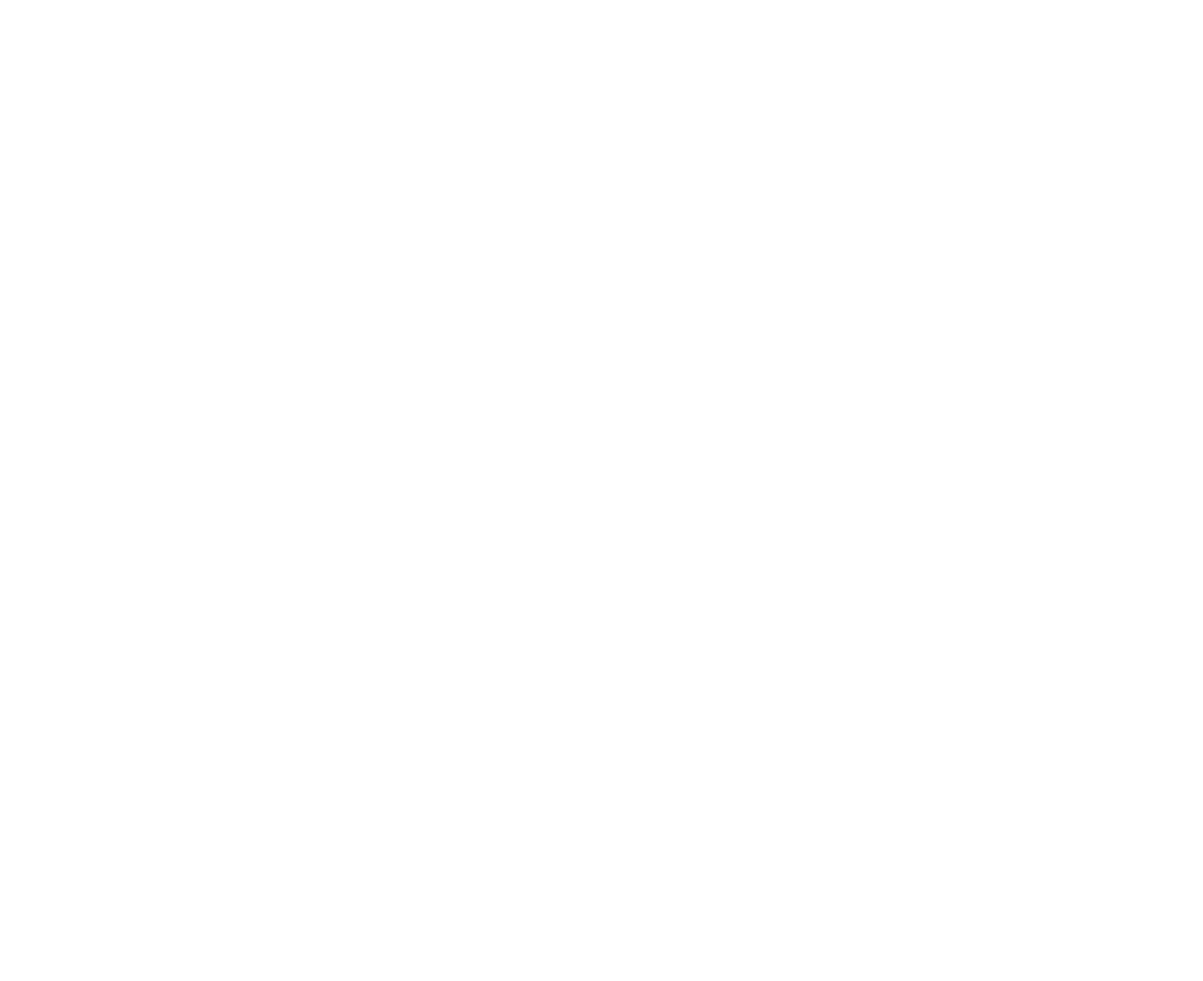
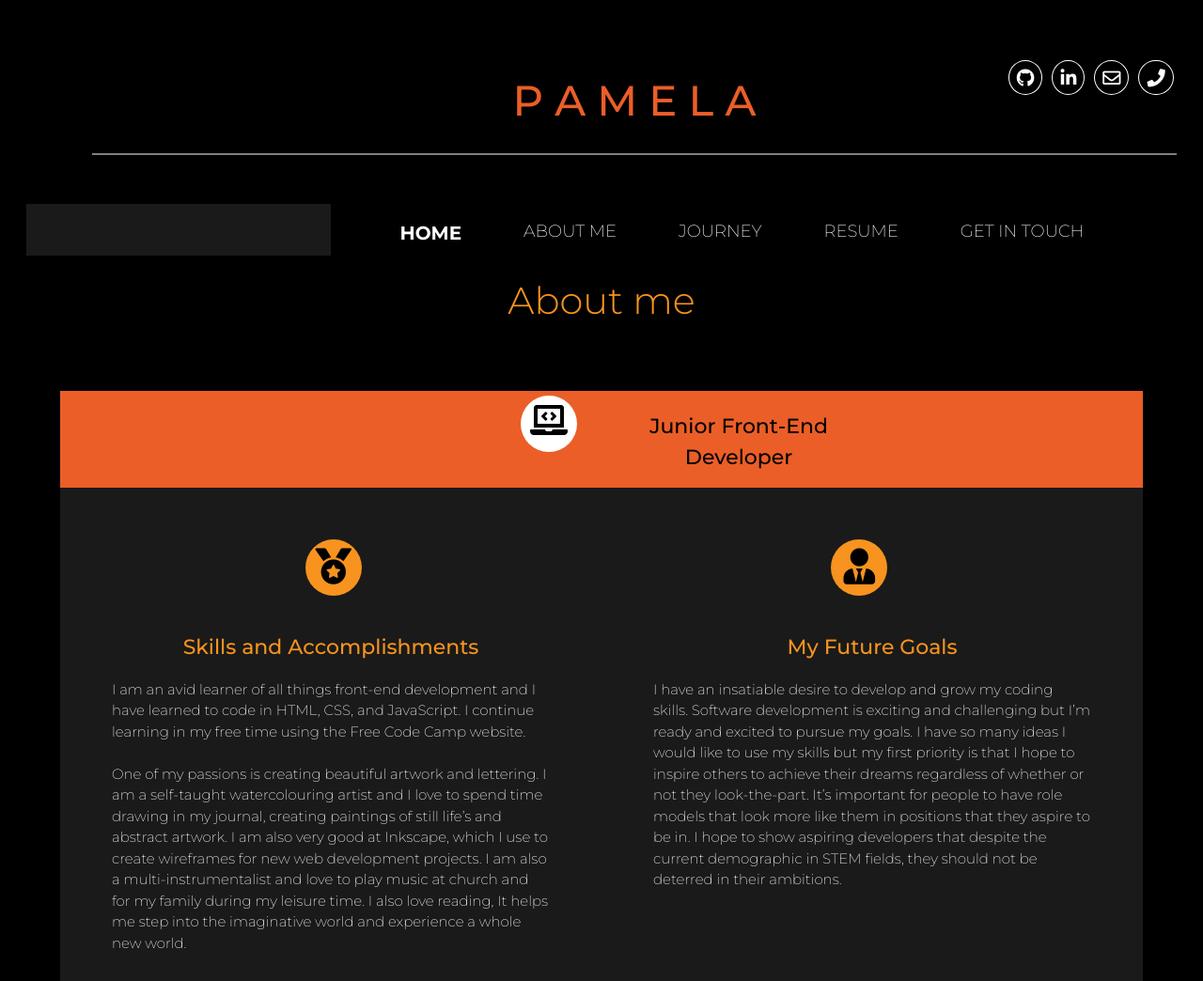
Before and after one commit to Pamela-Sikhotha/Porfolio-Website, a plain HTML site: page aboutMe.html in a window 1280 px wide. Shown: the top 1044 px of the page at 94% size. Before the commit the page ends 800 px from the top, so only its background shows below. Drawn offline with nearby package versions, Linux system fonts and the light colour scheme.

Commit message:
add my about me page

```diff
--- a/aboutMe.html
+++ b/aboutMe.html
@@ -0,0 +1,197 @@
+<html lang="en">
+<head>
+    <meta charset="UTF-8">
+    <meta name="viewport" content="width=device-width, initial-scale=1.0">
+
+    <!-- link to bootsrap -->
+    <link rel="stylesheet" href="https://stackpath.bootstrapcdn.com/bootstrap/4.1.3/css/bootstrap.min.css" integrity="sha384-MCw98/SFnGE8fJT3GXwEOngsV7Zt27NXFoaoApmYm81iuXoPkFOJwJ8ERdknLPMO" crossorigin="anonymous">
+
+    <!--fontawesome link-->
+    <link rel="stylesheet" href="assets/fontawesome/css/all.min.css">
+
+     <!--Google fonts link-->
+     <link href="https://fonts.googleapis.com/css2?family=Montserrat:wght@200;300;400;500;700&display=swap" rel="stylesheet">
+
+
+    <!-- link to stylesheet -->
+    <link rel="stylesheet" href="css/mystylesheet.css">
+
+    <title>Pamela Sikhotha</title>
+</head>
+<body>
+    <!-- header -->
+
+    <!-- Social Icons--------------------------------------------------------------------------------------------------------->
+<div class="container-fluid icons">
+    <div class="row my-3 headerSection">
+        <div class="social-icons col-sm-12 col-lg-3 order-lg-last headerSection">
+
+             <!--github icon-->
+            <a href="https://github.com/Pamela-Sikhotha"><i class="fab fa-github mediaIcons"></i></a>
+
+            <!--Linkedin icon-->
+            <a href="https://www.linkedin.com/in/pamela-sikhotha-243341146/"><i class="fab fa-linkedin-in mediaIcons"></i></a>
+
+             <!--mail icon-->
+            <a href="mailto:pamelanele98@gmail.com"><i class="far fa-envelope mediaIcons"></i></a>
+
+             <!--phone icon-->
+            <a href="tel: +27788546176"><i class="fas fa-phone mediaIcons"></i></a>
+
+            <i class="fas fa-bars NavbarIcon hide-on-desktop" onclick="openNav()"></i>
+        </div>
+
+        <div class="menu col-2">
+
+            <!--the overlay------------------------------------------------------------------------------------------------------->
+            <div id="myNav" class="overlay hide-on-desktop">
+                <a href="javascript:void(0)" class="closebtn" onclick="closeNav()">&times;</a>
+
+                <!--Overlay content----------------------------------------------------------------->
+                <div class="overlay-content">
+                    <a href="index.html">home</a>
+                    <a href="aboutMe.html">about me</a>
+                    <a href="journey.html">journey</a>
+                    <a href="resume.html">resume</a>
+                    <a href="">Get In touch</a>
+                </div>
+
+                <div class="navbar-brand col-4 mobile-only tablet-only" id="menuToggle">
+
+                    <!-- the overlay navigation menu-->
+                    <div class="d-flex flex-row-reverse"></div>
+                </div>
+            </div>
+        </div>
+
+        <div class="col-sm-12 col-lg-6 offset-lg-3 text-center headerSection"><h1>P A M E L A </h1></div>
+
+    </div>
+
+    <hr class="hrLine">
+
+    <div class="row hide-on-mobile show-on-desktop">
+
+              <!-- Desktop NavBar ---------------------------------------------->
+
+    <nav class="navbar navbar-expand-lg navbar-white desktop-only desktopNavbar">
+
+        <button class="navbar-toggler" type="button" data-toggle="collapse" data-target="#navbarNav" aria-controls="navbarNav" aria-expanded="false" aria-label="Toggle navigation">
+          <span class="navbar-toggler-icon"></span>
+        </button>
+        <div class="collapse navbar-collapse" id="navbarNav">
+          <ul class="navbar-nav">
+            <li class="nav-item active">
+              <a class="nav-link" href="index.html"><strong class="navigation1">HOME</strong> <span class="sr-only">(current)</span></a>
+            </li>
+            <li class="nav-item">
+              <a class="nav-link" href="aboutMe.html"> <strong class="navigation">ABOUT ME</strong> </a>
+            </li>
+            <li class="nav-item">
+              <a class="nav-link" href="journey.html"><strong class="navigation">JOURNEY</strong> </a>
+            </li>
+            <li class="nav-item">
+              <a class="nav-link" href="resume.html"><strong class="navigation">RESUME</strong> </a>
+            </li>
+            <li class="nav-item">
+              <a class="nav-link" href="getInTouch.html"><strong class="navigation">GET IN TOUCH</strong></a>
+            </li>
+          </ul>
+        </div>
+      </nav>
+        <!-- </div> -->
+    </div>
+</div>
+
+<!-- About me section --------------------------------------------------------->
+ <h2 class="subHeading">About me</h2>
+ <div class="container-fluid my-5 aboutMe">
+     <div class="row">
+
+            <div class="col-sm-12 col-lg-6 orangeDesktop">
+                 <!-- laptop icon -->
+                 <i class="fas fa-laptop-code laptopIcon"></i>
+
+
+                </div>
+                <div class="col-sm-12 col-lg-6 orangeDesktop">
+                <p class="developerText juniorText">Junior Front-End Developer</p>
+
+                </div>
+
+     </div>
+
+           <div class="row">
+             <div class="col-sm-12 col-lg-6 col-xl-6">
+                 <!--medal icon-->
+                <i class="fas fa-medal medalIcon"></i>
+                 <div><p class="developerText">Skills and Accomplishments</p></div>
+                <div>
+                    <p class="col-sm-12 paras texting"> I am an avid learner of all   things  front-end development and I have learned to code in HTML, CSS, and JavaScript. I continue learning in my free time using the Free Code Camp website.
+                        <br><br>
+                       One of my passions is creating beautiful artwork and lettering. I am a self-taught watercolouring artist and I love to spend time drawing in my journal, creating paintings of still life’s and abstract artwork. I am also very good at Inkscape, which I use to create wireframes for new web development projects. I am also a multi-instrumentalist and love to play music at church and for my family during my leisure time. I also love reading, It helps me step into the imaginative world and experience a whole new world.</p>
+                </div>
+             </div>
+
+
+             <div class="col-sm-12 col-lg-6 col-xl-6">
+                <i class="fas fa-user-tie userIcon"></i>
+                <div><p class="developerText">My Future Goals</p></div>
+                <div>
+                    <p class="col-sm-12 paras texting">
+                        I have an insatiable desire to develop and grow my coding skills. Software development is exciting and challenging but I’m ready and excited to pursue my goals. I have so many ideas I would like to use my skills but my first priority is that I hope to inspire others to achieve their dreams regardless of whether or not they look-the-part.  It’s important for people to have role models that look more like them in positions that they aspire to be in. I hope to show aspiring developers that despite the current demographic in STEM fields, they should not be deterred in their ambitions.
+
+                    </p>
+                </div>
+             </div>
+
+     </div>
+ </div>
+
+ <br>
+
+<!--Footer------------------------------------------------->
+
+ <div class="media text-center footer">
+    <div class=" my-3">
+      <div class="col-12 col-xl-12">
+
+        <!--github Icon-->
+        <a href="https://github.com/Pamela-Sikhotha"><i class="fab fa-github footerIcons"></i></a>
+
+         <!--LinkedIn Icon-->
+          <a href="https://www.linkedin.com/in/pamela-sikhotha-243341146/"><i class="fab fa-linkedin-in footerIcons"></i></a>
+
+
+         <!--Email Icon-->
+          <a href="mailto:pamelanele98@gmail.com"><i class="far fa-envelope footerIcons"></i></a>
+
+
+         <!--Phone Icon-->
+          <a href="tel: +27788546176"><i class="fas fa-phone footerIcons"></i></a>
+
+
+      </div>
+    </div>
+
+  </div>
+  <p class="copy">Copyright © 2020, made by <strong class="programmer">Pamela Sikhotha</strong></p>
+
+
+
+
+
+
+
+
+
+
+      <script src="js/scripts.js"></script>
+      <!-- link to bootstrap js -->
+      <script src="https://code.jquery.com/jquery-3.3.1.slim.min.js" integrity="sha384-q8i/X+965DzO0rT7abK41JStQIAqVgRVzpbzo5smXKp4YfRvH+8abtTE1Pi6jizo" crossorigin="anonymous"></script>
+      <script src="https://cdnjs.cloudflare.com/ajax/libs/popper.js/1.14.3/umd/popper.min.js" integrity="sha384-ZMP7rVo3mIykV+2+9J3UJ46jBk0WLaUAdn689aCwoqbBJiSnjAK/l8WvCWPIPm49" crossorigin="anonymous"></script>
+      <script src="https://stackpath.bootstrapcdn.com/bootstrap/4.1.3/js/bootstrap.min.js" integrity="sha384-ChfqqxuZUCnJSK3+MXmPNIyE6ZbWh2IMqE241rYiqJxyMiZ6OW/JmZQ5stwEULTy" crossorigin="anonymous"></script>
+
+
+  </body>
+  </html>
--- a/css/mystylesheet.css
+++ b/css/mystylesheet.css
@@ -15,6 +15,7 @@ html{
 .headerSection
 {
     background-color: black !important;
+
 }
 
 /* general styles */
@@ -65,7 +66,8 @@ html{
     background-color: black;
     height: 55px;
 }
-h1{ margin-top: 20%;
+h1{
+     margin-top: 15%;
     font-family: 'Montserrat', sans-serif;
     font-size: 30px;
     font-weight: 500;
@@ -161,7 +163,7 @@ h1{ margin-top: 20%;
 
   /* landing section *******************/
   .taglineBlock{
-    margin-top: 24%;
+    margin-top: 13%;
     background-color:#1A1A1A;
     width: 100vw;
     height: 58vh;
@@ -183,13 +185,15 @@ h1{ margin-top: 20%;
 }
 /* About me section**************************/
  .aboutMe{
+    position: relative;
+    top: 3%;
     background-color:#1A1A1A !important;
     width: 100vw;
     height:130vh;
 }
 .subHeading{
     position: relative;
-    top: 4%;
+    top: 2%;
     font-family: 'Montserrat', sans-serif;
     font-size: 40px;
     font-weight: 300;
@@ -229,6 +233,7 @@ button{
 }
 
  /* ADA Graduate section**********************************/
+
  .logo{
     margin: 20% 2% 18% 2%;
     width: 200px;
@@ -263,7 +268,7 @@ button{
  /* testimonials section */
  .testimonials{
     position: relative;
-    top: 10%;
+    top: 5%;
     background-color:#1A1A1A;
     width: 100vw;
     height: 215vh;
@@ -331,7 +336,7 @@ a{
   }
 
 .getInTouch{
-    margin-top: 39%;
+    margin-top: 30%;
     background-color:#1A1A1A;
     width: 100vw;
     height: 90vh;
@@ -389,11 +394,59 @@ a{
     display: none;
 }
 
+
+/* ABOUT ME PAGE ****************************/
+
+.laptopIcon{
+    margin-top: 10%;
+    margin-left: 42%;
+    font-size: 1em;
+    width: 60px;
+    height: 60px;
+    background-color: #F7931E;
+    color: black;
+    border-radius: 50%;
+    padding: 10px;
+    text-align: center;
+}
+.developerText{
+    margin-top: 5%;
+    font-family: 'Montserrat', sans-serif;
+    text-align: center;
+    font-size: 18px;
+    font-weight: 500;
+    color: #f7931e;
+}
+.medalIcon{
+    margin-top: 10%;
+    margin-left: 42%;
+    font-size: 1.2em;
+    width: 60px;
+    height: 60px;
+    background-color: #F7931E;
+    color: black;
+    border-radius: 50%;
+    padding: 10px;
+    text-align: center;
+}
+.userIcon{
+    margin-top: 10%;
+    margin-left: 42%;
+    font-size: 1.2em;
+    width: 60px;
+    height: 60px;
+    background-color: #F7931E;
+    color: black;
+    border-radius: 50%;
+    padding: 10px;
+    text-align: center;
+}
+
 /* RESUME PAGE******************************************/
 .aboutMe2{
         background-color:#1A1A1A !important;
         width: 100vw;
-        height:450vh;
+        height:350vh;
 }
 .aboutText{
     margin-top: 12%;
@@ -402,22 +455,30 @@ a{
     font-size: 20px;
     color: #f7931e;
 }
- /* .texting{
+  .texting{
     margin-top: 3%;
     text-align: justify;
 }
-.texts{
+ .texts{
     margin-top:5%;
     text-align: left;
 }
-.stars{
-    font-size: 0.6em;
+  .stars{
+    font-size: 1.6em;
     color: #f7931e ;
 }
 .skillsText{
-    font-size:16px;
+    font-weight: 500;
+    font-size: 16px;
     color: white;
-}  */
+}
+.footer{
+    margin-top: 100%;
+}
+.education{
+    margin:1px;
+}
+
 
 
 
@@ -476,7 +537,8 @@ a{
 
 /*Landing page************************************/
 
-h1{ margin-bottom: 20%;
+h1{
+    margin-bottom: 2%;
     font-size: 40px;
     font-weight: 500;
 }
@@ -637,9 +699,9 @@ button{
         font-size: 20px;
        color: white;
     }
-    h1{ margin-top: 2%;
-        font-size: 40px;
-        font-weight: 500;
+    h1{ margin-top: 5%;
+        /* font-size: 40px;
+        font-weight: 500; */
     }
     .taglineBlock{
         margin-top: 6%;
@@ -668,6 +730,18 @@ button{
         color: grey;
     }
     /* About Me Section *******************************************************/
+    /* .aboutMe{
+        position: relative;
+        top:-62%;
+        left: 75px;
+        background-color:#1A1A1A;
+        width: 90vw;
+        height: 70vh;
+    }  */
+    .aboutMe{
+        height: 95vh;
+        width: 90%;
+    }
 
     .image{
         margin: 20% 0% 18% 2%;
@@ -679,10 +753,6 @@ button{
         margin-top: 7%;
         font-size: 20px;
         font-weight: 100;
-        /* padding: 1px 40px 10px 40px; */
-        /* width: 50vw;
-        height: 80vh; */
-        /* left:500px; */
         color: white;
     }
     button{
@@ -719,6 +789,10 @@ button{
     }
 
      /* ADA Graduate section**********************************/
+     .graduate{
+         margin-bottom: 5%;
+        width: 90vw;
+    }
     .logo{
         margin: 20% 0% 18% 2%;
         width: 303px;
@@ -746,7 +820,7 @@ button{
      /*Testimonials******************************/
      .testimonials{
         position: relative;
-        top: 30%;
+        top: 10%;
         left: 5%;
         width: 90vw;
         height: 170vh;
@@ -797,7 +871,7 @@ button{
     /* Get In Touch ***************************************************/
 
     .getInTouch{
-        margin: 25% 0% 0% 5%;
+        margin: 13% 0% 0% 5%;
          width: 90vw;
          height: 80vh;
      }
@@ -821,7 +895,7 @@ button{
          font-size: 15px;
          font-weight: 400;
          margin-top: -1%;
-         margin-left: 40%;
+         margin-left: 37%;
      }
       .programmer{
           margin-top: 5%;
@@ -829,10 +903,11 @@ button{
          font-weight: 400;
       }
       .media{
-        margin-top: -5%;
-        margin-left: 41%;
+        margin-top: 2%;
+        margin-left: 36%;
       }
       .footerIcons{
+          margin-top: 8%;
         font-size: 0.6em;
         margin-left: 1px;
         border-radius: 50%;
@@ -848,7 +923,7 @@ button{
       .aboutMe2{
         background-color:#1A1A1A !important;
         width: 90vw;
-        height:175vh;
+        height:170vh;
     }
     .aboutText{
         margin: 8% 0% 5% 0%;
@@ -873,7 +948,7 @@ button{
         font-size: 15px;
     }
     .stars{
-        margin-top: 12%;
+        margin-top: 4%;
         margin-left: 10% ;
         font-size: 1.8em;
         color: white;
@@ -882,12 +957,59 @@ button{
         font-size:18px;
         color: white;
     }
+    .mySkills{
+        color:white;
+    }
     .skillsDiv{
-        margin-top: 25%;
-        margin-left: 12%;
-        height: 50vh;
+        margin-top: 10%;
+        height: 40vh;
+    }
+    .orangeDiv{
         background-color: #EB5E28;
     }
+    .education{
+        margin:1px;
+    }
+
+    /* ABOUT ME PAGE ****************************/
+
+    .laptopIcon{
+        margin-top: 1%;
+        margin-left: 87%;
+        font-size: 1em;
+        width: 60px;
+        height: 60px;
+        background-color: white;
+        color: black;
+    }
+    .developerText{
+        margin-top: 7%;
+        font-size: 22px;
+        font-weight: 500;
+    }
+    .juniorText{
+        margin-top: 4%;
+        margin-right: 52%;
+        color: black;
+        font-size: 22px;
+        font-weight: 500;
+    }
+    .medalIcon{
+        font-size: 1.2em;
+        margin-top: 10%;
+        margin-left: 45%;
+    }
+    .userIcon{
+        font-size: 1.2em;
+        margin-top: 10%;
+        margin-left: 42%;
+    }
+    .orangeDesktop{
+        background-color:#EB5E28 ;
+    }
+
+
+
 
 
 
```
Also changed, not shown: index.html (+37 -106 lines), resume.html (+22 -67 lines).
